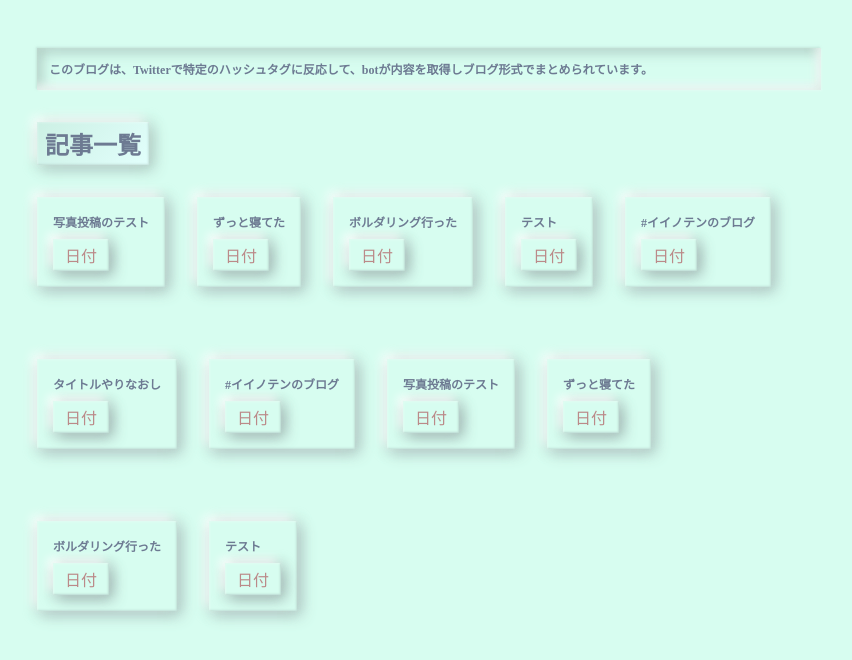
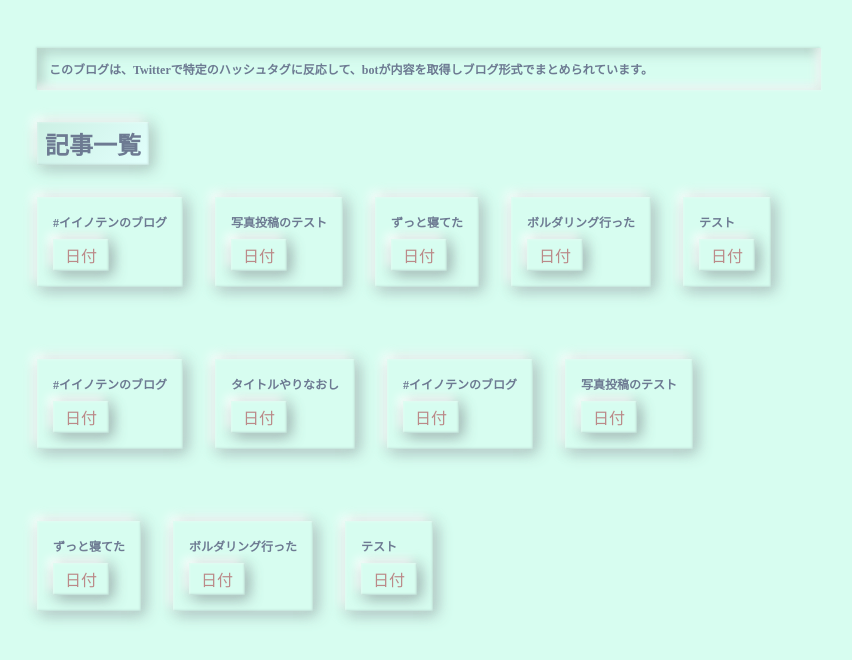
Before and after one commit to iinoten/iinoten.github.io, a plain HTML site: page index.html in a window 1280 px wide. Shown: the whole page, without its empty margins (211-1063 px from the left). Drawn offline with Linux system fonts and the light colour scheme.

Commit message:
"ブログ記事をCommit"

```diff
--- a/index.html
+++ b/index.html
@@ -14,6 +14,8 @@
         <div class="title__text">記事一覧</div>
     </div>
     <div id="empty__element"></div>
+   <a href="./articles/1322974701614891009.html" class="article__box"><div class="article__title">#イイノテンのブログ</div><div class="article__date">日付</div></a>
+
    <a href="./articles/1323118356002566146.html" class="article__box"><div class="article__title">写真投稿のテスト</div><div class="article__date">日付</div></a>
 
    <a href="./articles/1323336343288602624.html" class="article__box"><div class="article__title">ずっと寝てた</div><div class="article__date">日付</div></a>
```
